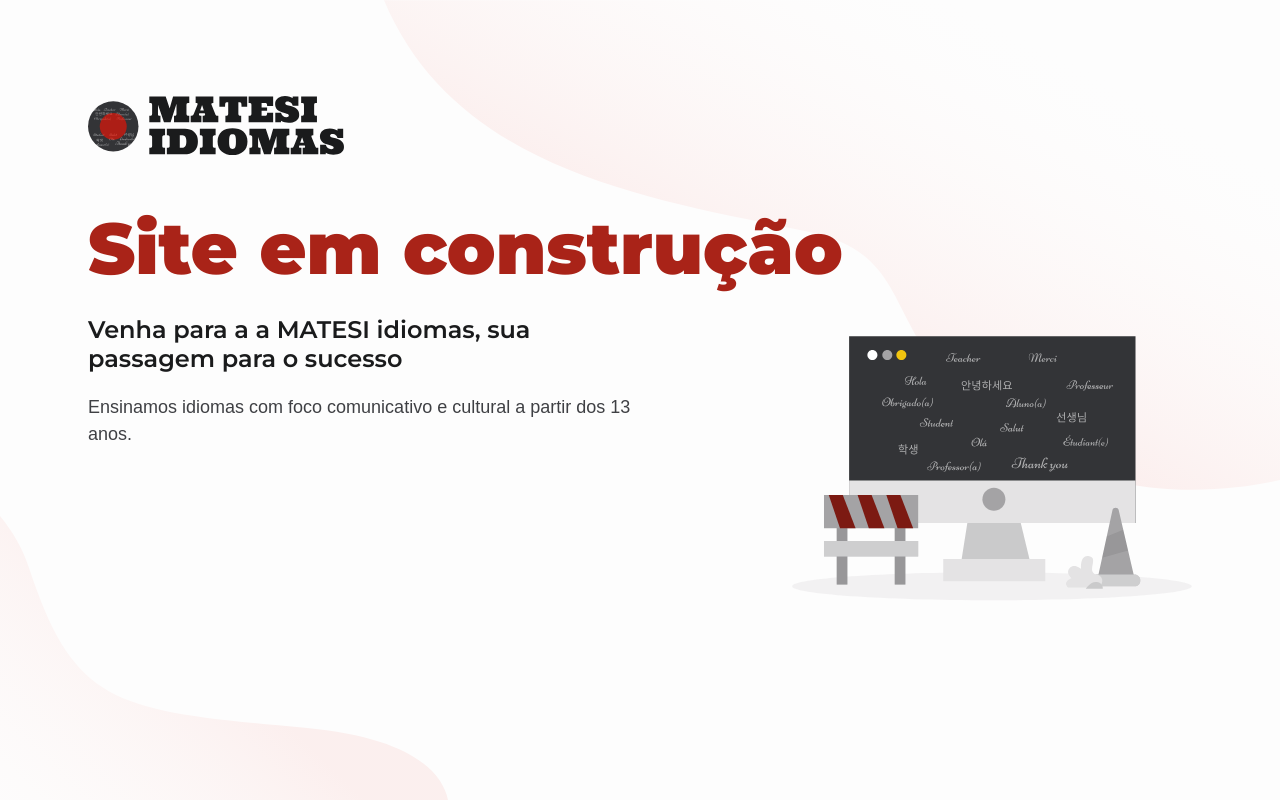
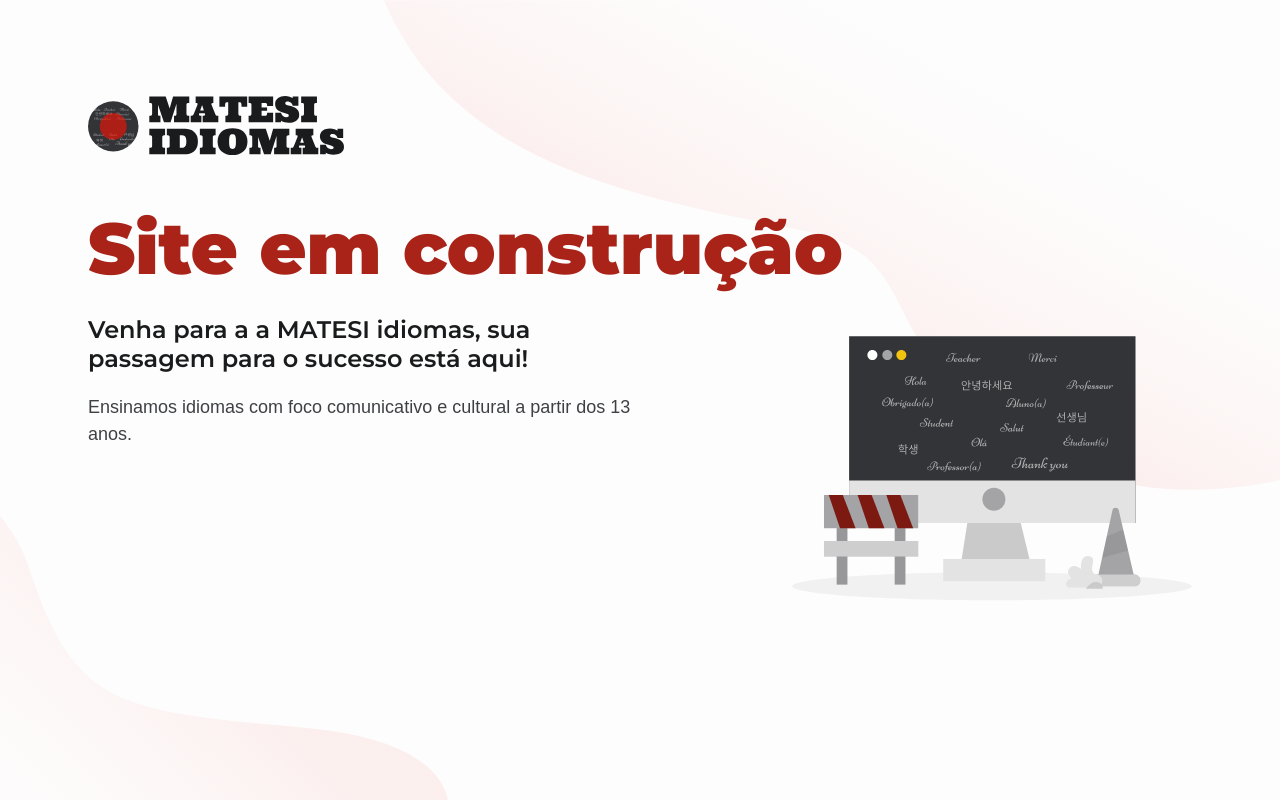
Before and after one commit to tfeijo/matesi-frontend, a React (Create React App) app: page / in a window 1280 px wide. Built offline with nearby package versions, Linux system fonts and the light colour scheme; a web font is replaced by a local one.

Commit message:
fix: correcting sentence

```diff
--- a/src/pages/public/UnderConstruction/index.tsx
+++ b/src/pages/public/UnderConstruction/index.tsx
@@ -10,7 +10,9 @@ const UnderConstruction: React.FC = () => {
       <Content>
         <Logo src={logoBlack} alt="MATESI Idiomas" />
         <h1>Site em construção</h1>
-        <h2>Venha para a a MATESI idiomas, sua passagem para o sucesso</h2>
+        <h2>
+          Venha para a a MATESI idiomas, sua passagem para o sucesso está aqui!
+        </h2>
         <p>
           Ensinamos idiomas com foco comunicativo e cultural a partir dos 13
           anos.
```
